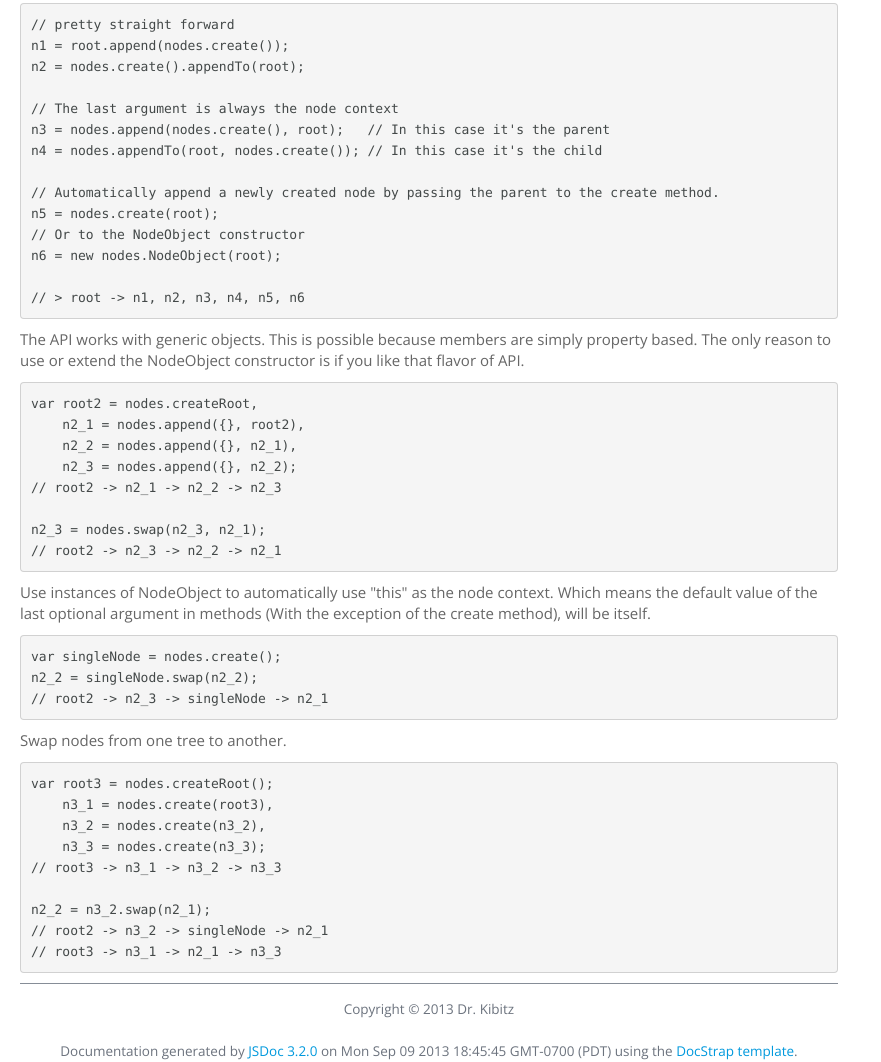
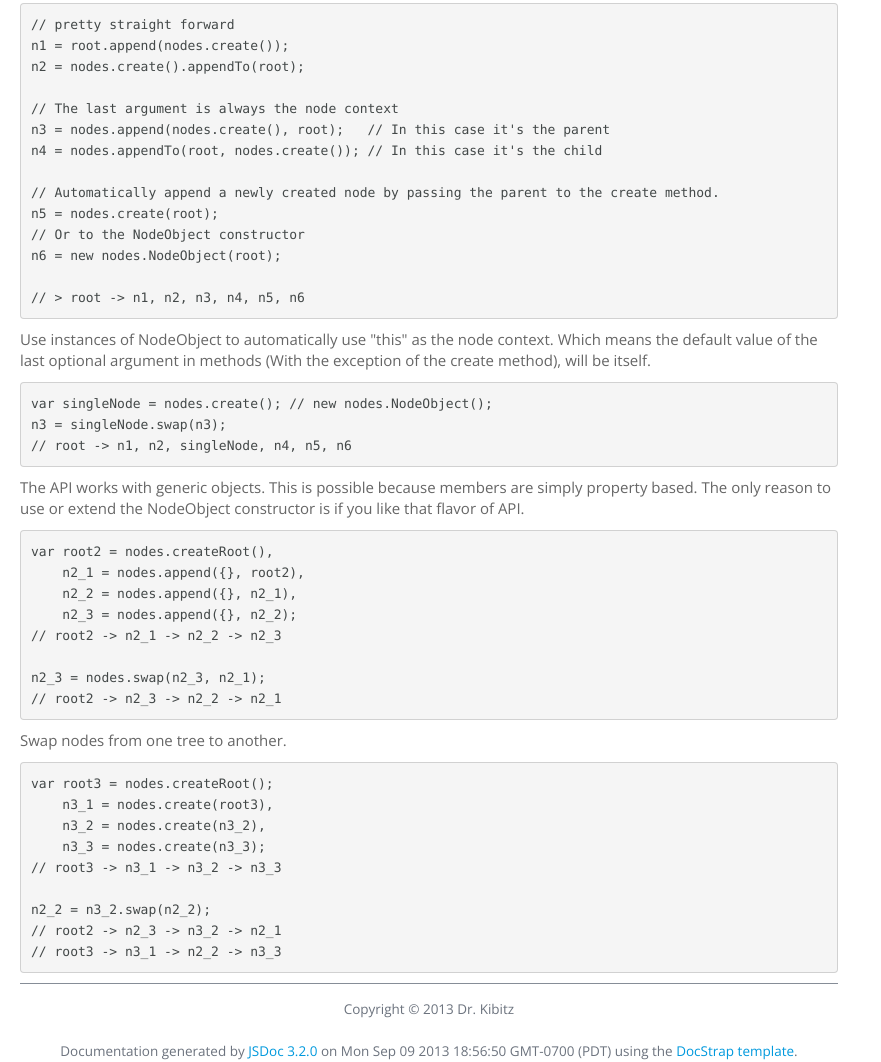
Before and after one commit to drkibitz/qi-nodes, a plain HTML site: page api/latest/index.html in a window 1280 px wide. Shown: the part 985-2047 px from the top of the page, without its empty margins (0-881 px from the left). Drawn offline with nearby package versions, Linux system fonts and the light colour scheme.

Commit message:
rework usage a bit

```diff
--- a/api/latest/index.html
+++ b/api/latest/index.html
@@ -99,7 +99,7 @@
 <p><a href="http://drkibitz.github.io/qi-nodes/">http://drkibitz.github.io/qi-nodes/</a></p>
 <p>Base implementation for <a href="http://en.wikipedia.org/wiki/Composite_pattern">composite patterns</a> in JavaScript.</p>
 <h2>Usage</h2>
-<p>Any object with a property of &quot;root&quot; qualifies as a root node. The root property is simply propagated up and down the leaves.</p>
+<p>Any object with its property of &quot;root&quot; set, qualifies as a rooted node. The root property is simply propagated up and down the leaves.</p>
 <p>The module itself is a rooted NodeObject.</p>
 <pre><code class="lang-javascript">var nodes = require('qi-nodes');
 console.log(nodes.root === nodes);
@@ -123,8 +123,12 @@ n5 = nodes.create(root);
 n6 = new nodes.NodeObject(root);
 
 // &gt; root -&gt; n1, n2, n3, n4, n5, n6</code></pre>
+<p>Use instances of NodeObject to automatically use &quot;this&quot; as the node context. Which means the default value of the last optional argument in methods (With the exception of the create method), will be itself.</p>
+<pre><code class="lang-javascript">var singleNode = nodes.create(); // new nodes.NodeObject();
+n3 = singleNode.swap(n3);
+// root -&gt; n1, n2, singleNode, n4, n5, n6</code></pre>
 <p>The API works with generic objects. This is possible because members are simply property based. The only reason to use or extend the NodeObject constructor is if you like that flavor of API.</p>
-<pre><code class="lang-javascript">var root2 = nodes.createRoot,
+<pre><code class="lang-javascript">var root2 = nodes.createRoot(),
     n2_1 = nodes.append({}, root2),
     n2_2 = nodes.append({}, n2_1),
     n2_3 = nodes.append({}, n2_2);
@@ -132,10 +136,6 @@ n6 = new nodes.NodeObject(root);
 
 n2_3 = nodes.swap(n2_3, n2_1);
 // root2 -&gt; n2_3 -&gt; n2_2 -&gt; n2_1</code></pre>
-<p>Use instances of NodeObject to automatically use &quot;this&quot; as the node context. Which means the default value of the last optional argument in methods (With the exception of the create method), will be itself.</p>
-<pre><code class="lang-javascript">var singleNode = nodes.create();
-n2_2 = singleNode.swap(n2_2);
-// root2 -&gt; n2_3 -&gt; singleNode -&gt; n2_1</code></pre>
 <p>Swap nodes from one tree to another.</p>
 <pre><code class="lang-javascript">var root3 = nodes.createRoot();
     n3_1 = nodes.create(root3),
@@ -143,9 +143,9 @@ n2_2 = singleNode.swap(n2_2);
     n3_3 = nodes.create(n3_3);
 // root3 -&gt; n3_1 -&gt; n3_2 -&gt; n3_3
 
-n2_2 = n3_2.swap(n2_1);
-// root2 -&gt; n3_2 -&gt; singleNode -&gt; n2_1
-// root3 -&gt; n3_1 -&gt; n2_1 -&gt; n3_3</code></pre></article>
+n2_2 = n3_2.swap(n2_2);
+// root2 -&gt; n2_3 -&gt; n3_2 -&gt; n2_1
+// root3 -&gt; n3_1 -&gt; n2_2 -&gt; n3_3</code></pre></article>
     </section>
 
 
@@ -167,7 +167,7 @@ n2_2 = n3_2.swap(n2_1);
 
 		<span class="jsdoc-message">
 		Documentation generated by <a href="https://github.com/jsdoc3/jsdoc">JSDoc 3.2.0</a>
-		on Mon Sep 09 2013 18:45:45 GMT-0700 (PDT) using the <a href="https://github.com/terryweiss/docstrap">DocStrap template</a>.
+		on Mon Sep 09 2013 18:56:50 GMT-0700 (PDT) using the <a href="https://github.com/terryweiss/docstrap">DocStrap template</a>.
 		</span>
 				</footer>
 			</div>
```
Also changed, not shown: api/latest/classes.list.html (+1 -1 lines), api/latest/module-qi-nodes.HierarchyRequestError.html (+1 -1 lines), api/latest/module-qi-nodes.NodeObject.html (+1 -1 lines), api/latest/module-qi-nodes.html (+1 -1 lines), api/latest/modules.list.html (+1 -1 lines).
